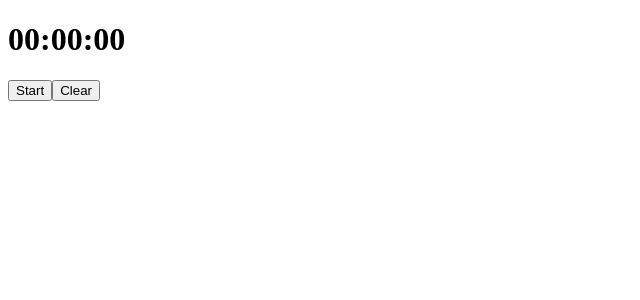
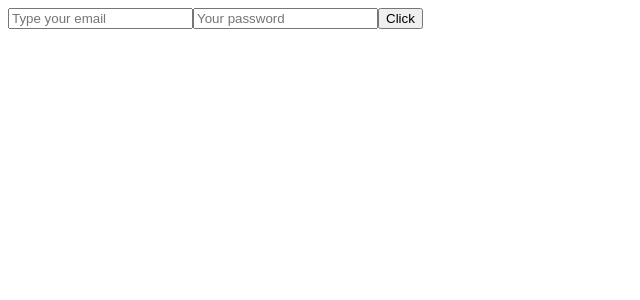
Before and after one commit to RuslanKondratuk/react-welcome, a React (Create React App) app: page / in a window 1280 px wide. Shown: the top 300 px of the page, without its empty margins (0-640 px from the left). Built offline with nearby package versions, Linux system fonts and the light colour scheme.

Commit message:
LoginForm lessons done

```diff
--- a/src/App.js
+++ b/src/App.js
@@ -1,7 +1,9 @@
 import React from "react";
+import LoginForm from "./components/LoginForm";
 // import UserDashboard from './components/UserDashBoard'
 // import Tree from "./components/Tree";
-import Timer from "./components/Timer";
+// import Timer from "./components/Timer";
+// import Scene from './components/Scene'
 
 class App extends React.Component {
     constructor (props) {
@@ -11,7 +13,7 @@ class App extends React.Component {
 
     render () {
         return (
-            <Timer />
+            <LoginForm />
         )
     }
 }
--- /dev/null
+++ b/src/components/LoginForm/index.js
@@ -0,0 +1,43 @@
+import React, { Component } from 'react';
+
+class LoginForm extends Component {
+    constructor(props) {
+        super(props);
+        this.state = {
+            email: '',
+            password: '',
+        }
+    }
+
+    changeHandler = ({target: {value, name}}) => {
+        this.setState({
+            [name]: value
+        })
+    }
+
+
+
+    render() {
+        return (
+            <form onChange={this.changeHandlerForm}>
+                <input
+                    type='text'
+                    name = 'email'
+                    placeholder = 'Type your email'
+                    value={this.state.email}
+                    onChange={this.changeHandler}
+                />
+                <input
+                    type='password'
+                    name = 'password'
+                    placeholder = 'Your password'
+                    value={this.state.password}
+                    onChange={this.changeHandler}
+                />
+                <button>Click</button>
+            </form>
+        );
+    }
+}
+
+export default LoginForm;
--- /dev/null
+++ b/src/components/Scene/index.js
@@ -0,0 +1,29 @@
+import React, { Component } from 'react';
+import Lamp from './Lamp';
+import Simbling from './Simbling';
+
+class Scene extends Component {
+    constructor(props) {
+        super (props);
+        this.state = {
+            isOn: true,
+        }
+    }
+
+    hendler = () => {
+        this.setState({
+            isOn: !this.state.isOn
+        })
+    }
+    render() {
+        return (
+            <>
+                <Lamp fnHen = {this.hendler}  cn={this.state.isOn}/>
+                <Simbling true = {this.state.isOn} />
+            </>
+
+        );
+    }
+}
+
+export default Scene;
--- a/src/components/Timer/index.js
+++ b/src/components/Timer/index.js
@@ -6,16 +6,16 @@ class Timer extends React.Component {
         super(props);
         this.state = {
             time: new Date(0,0,0,0,0,0),
-            butName: 'Start'
+            isStart: true
         }
         this.intervalId = null;
     }
 
 
-    change = () => {
-        if (this.state.butName === 'Start') {
+    clickHandler = () => {
+        if (this.state.isStart) {
             this.start();
-        } else if (this.state.butName === 'Pause') {
+        } else {
             this.stop();
         }
     }
@@ -28,20 +28,26 @@ class Timer extends React.Component {
                 time: newdate
             })
         }, 1000)
+        this.isStart();
+    }
+
+    isStart = () => {
+        const isStart = this.state.isStart;
         this.setState({
-            butName: 'Pause'
+            isStart: !isStart,
         })
     }
 
     stop = () => {
         clearInterval(this.intervalId);
-        this.setState({
-            butName: 'Start'
-        })
+        this.isStart();
     }
 
     clear = () => {
-        this.stop()
+        clearInterval(this.intervalId);
+        this.setState({
+            isStart: true,
+        })
         const clearData = new Date(0,0,0,0,0,0);
         this.setState({
             time: clearData
@@ -49,11 +55,11 @@ class Timer extends React.Component {
     }
 
     render() {
-        const {time, butName} = this.state;
+        const {time, isStart} = this.state;
         return (
             <div>
                 <h1>{format(time, 'HH:mm:ss')}</h1>
-                <button onClick={this.change}>{butName}</button>
+                <button onClick={this.clickHandler}>{isStart ? 'Start' : 'Pause'}</button>
                 <button onClick = {this.clear}>Clear</button>
             </div>
         );
--- a/src/components/UserDashBoard/index.js
+++ b/src/components/UserDashBoard/index.js
@@ -5,7 +5,7 @@ import '../UserCard/style.css';
 
 class UserDashboard extends React.Component {
 
-    userMap = () => userData.map((obj) => <UserCard userName = {obj.name} userDescription = {obj.description} userImg = {obj.profilePicture} key = {obj.id} />)
+    userMap = () => userData.map((obj) => <UserCard user = {obj} key = {obj.id} />)
 
     render() {
         return (
```
Also changed, not shown: src/components/Scene/Lamp/index.js (added, +22 -0 lines), src/components/Scene/Lamp/style.css (added, +16 -0 lines), src/components/Scene/Simbling/index.js (added, +12 -0 lines), src/components/UserCard/index.js (+4 -4 lines).
